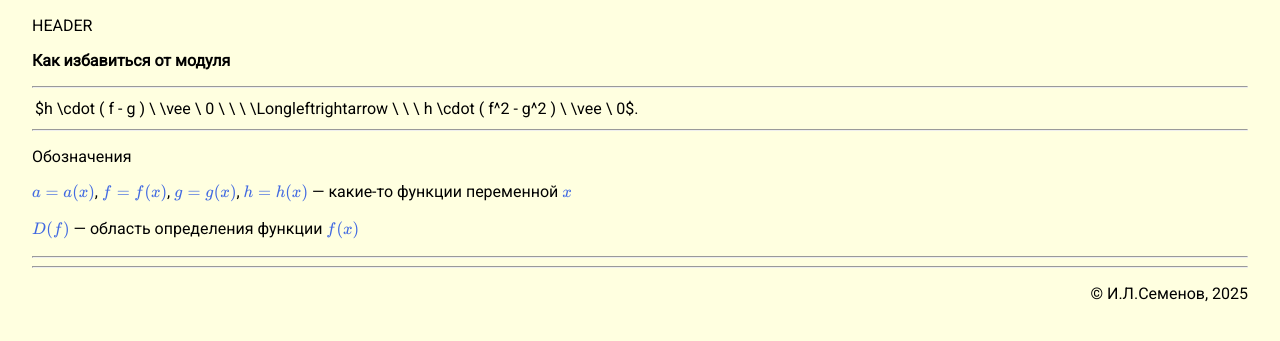
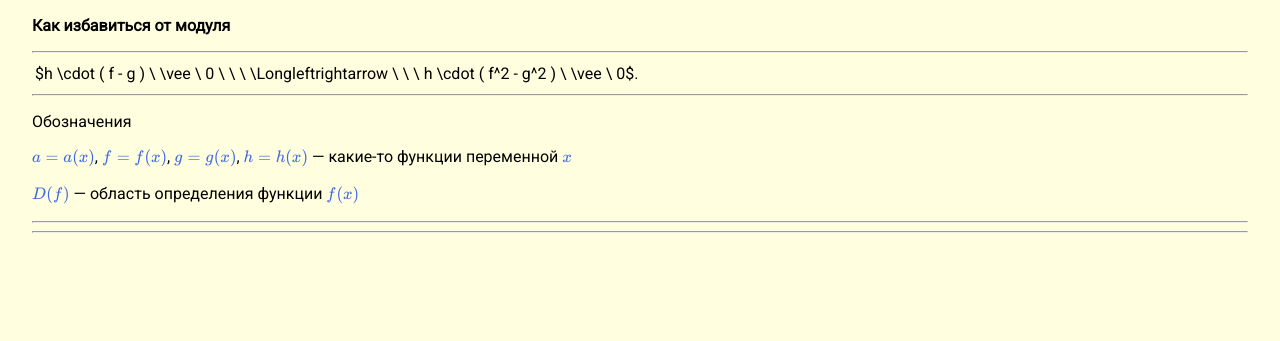
Before and after one commit to igorlsemenov/math, a Jekyll site: the page built from алгебра/егэ/равносильные_переходы/1.md, in a window 1280 px wide. Shown: the top 341 px of the page. Built offline with Jekyll 4.4.1, drawn with Linux system fonts in a browser that asks for light colours; our own code applies the rules of GitHub Pages for plain Markdown files.

Commit message:
Update default.html

```diff
--- a/_layouts/default.html
+++ b/_layouts/default.html
@@ -47,8 +47,8 @@
     </style>
   </head>
   <body>
-    {% include header.html %}
+
     {{ content }}
-    {% include footer.html %}
+
   </body>
 </html>
```
